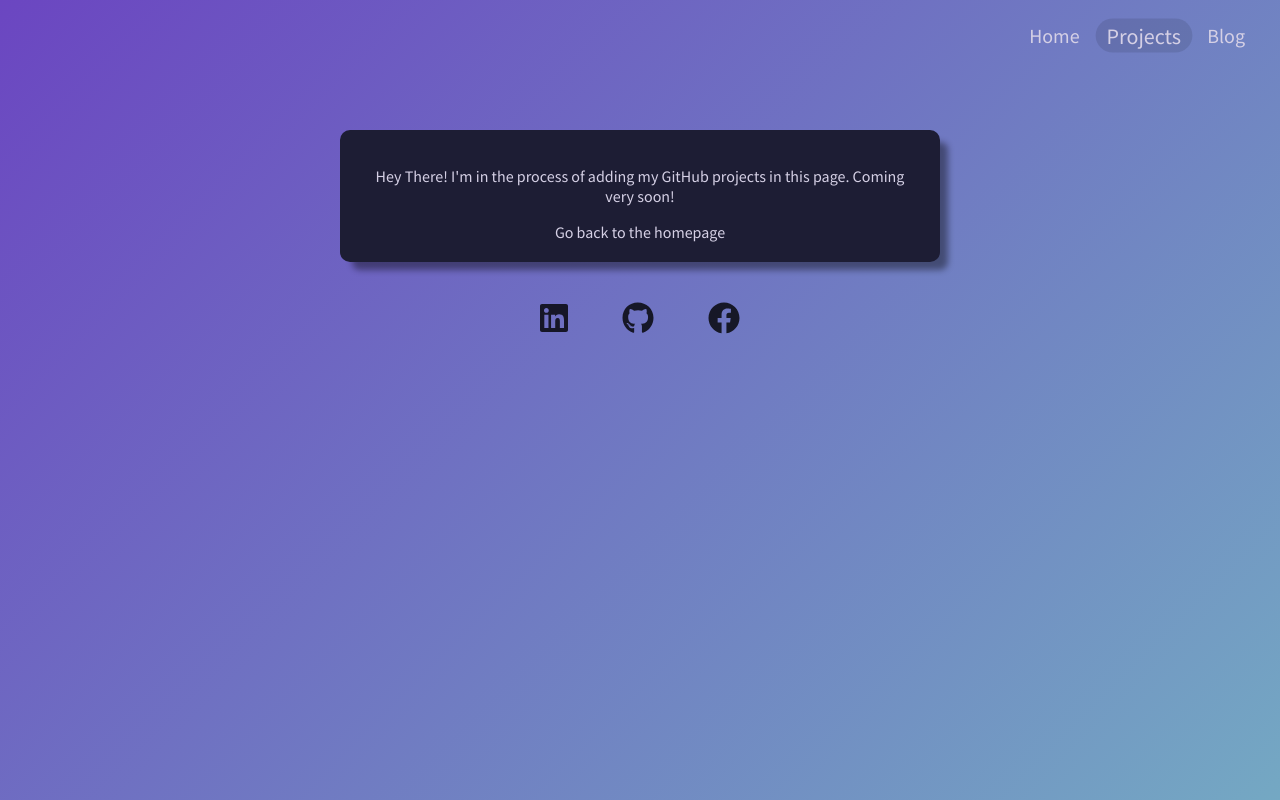
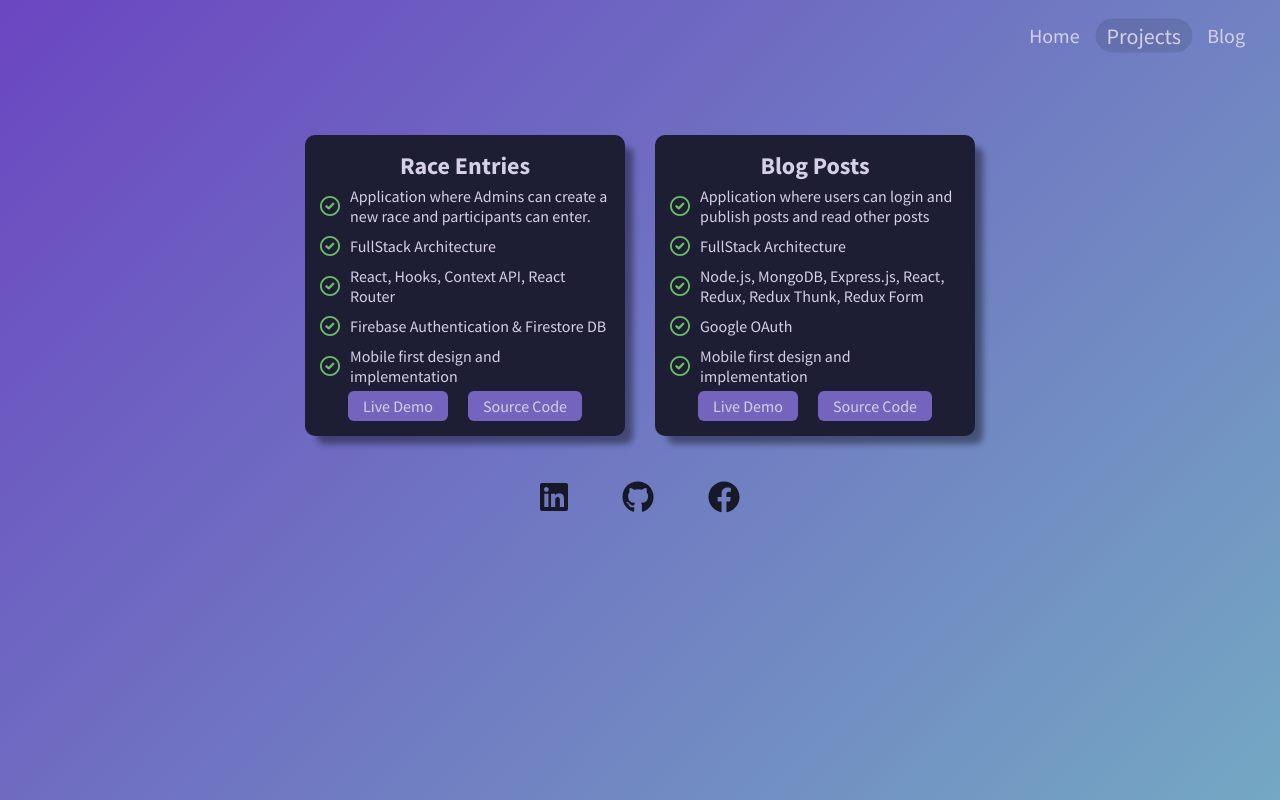
Before and after one commit to prshnth/personal-website, a Gatsby site: page /projects in a window 1280 px wide. Built offline with nearby package versions, Linux system fonts and the light colour scheme; Gatsby itself is replaced by a stand-in of ours.

Commit message:
adding projects

```diff
--- a/src/components/aboutMeCard.js
+++ b/src/components/aboutMeCard.js
@@ -8,7 +8,10 @@ const Container = styled.div`
   margin: 0 auto;
   box-shadow: 10px 10px 6px -2px rgba(0, 0, 0, 0.4);
   position: relative;
-  max-width: 750px;
+  width: 600px;
+  @media (max-width: 400px) {
+    width: 320px;
+  }
 `
 
 const ProfileImage = styled.div`
--- a/src/components/blogCard.js
+++ b/src/components/blogCard.js
@@ -12,7 +12,7 @@ const BlogCardContainer = styled(Link)`
   box-shadow: 10px 10px 6px -2px rgba(0, 0, 0, 0.4);
   text-decoration: none;
   @media (max-width: 400px) {
-    width: 300px;
+    width: 320px;
   }
 `
 
--- a/src/components/header.js
+++ b/src/components/header.js
@@ -1,5 +1,4 @@
 import { Link } from "gatsby"
-import PropTypes from "prop-types"
 import React from "react"
 import styled from "styled-components"
 
@@ -28,7 +27,7 @@ const NavLink = styled(Link)`
   }
 `
 
-const Header = ({ siteTitle }) => {
+const Header = () => {
   return (
     <NavContainer>
       <NavLink to="/" activeClassName="active">{`Home`}</NavLink>
@@ -38,12 +37,4 @@ const Header = ({ siteTitle }) => {
   )
 }
 
-Header.propTypes = {
-  siteTitle: PropTypes.string,
-}
-
-Header.defaultProps = {
-  siteTitle: ``,
-}
-
 export default Header
--- a/src/components/layout.css
+++ b/src/components/layout.css
@@ -1,6 +1,5 @@
 body {
   color: hsla(0, 0%, 0%, 0.8);
-  font-family: "Source Sans Pro", sans-serif;
   font-weight: normal;
   word-wrap: break-word;
   margin: 0;
@@ -12,4 +11,5 @@ body {
 }
 * {
   box-sizing: border-box;
+  font-family: "Source Sans Pro", sans-serif;
 }
--- /dev/null
+++ b/src/components/projectCard.js
@@ -0,0 +1,100 @@
+import React from "react"
+import styled, { keyframes } from "styled-components"
+import checkmark from "../images/green-checkmark-line.svg"
+
+const Container = styled.div`
+  background-color: #1d1d34;
+  color: #d5d0e5;
+  padding: 15px;
+  width: 320px;
+  margin: 15px;
+  display: flex;
+  flex-direction: column;
+  border-radius: 10px;
+  box-shadow: 10px 10px 6px -2px rgba(0, 0, 0, 0.4);
+  a {
+    text-decoration: none;
+    color: inherit;
+  }
+  .project-points {
+    align-items: center;
+    display: flex;
+    margin: 5px 0;
+  }
+  .project-title {
+    text-align: center;
+    margin: 0;
+  }
+`
+
+const pulsate = keyframes`
+    0% {
+        box-shadow: 0 0 0 0 rgba(233, 216, 253, 1);
+    }
+
+    70% {
+        box-shadow: 0 0 0 10px rgba(0, 0, 0, 0);
+    }
+
+    100% {
+        box-shadow: 0 0 0 0 rgba(0, 0, 0, 0);
+    }
+`
+
+const ButtonContainer = styled.div`
+  margin-top: auto;
+  display: flex;
+  justify-content: center;
+  .pulse-button {
+    animation: ${pulsate} 3s infinite;
+  }
+`
+
+const DemoButton = styled.a`
+  margin: 0 10px;
+  background: #7464be;
+  border: 0;
+  color: #d5d0e5;
+  padding: 5px 15px;
+  border-radius: 6px;
+  cursor: pointer;
+  font-size: 16px;
+  outline: none;
+`
+
+const CheckImage = styled.img`
+  width: 20px;
+  height: 20px;
+  margin-right: 10px;
+`
+
+const ProjectCard = ({ project }) => (
+  <Container>
+    <h2 className="project-title">{project.title}</h2>
+    {project.points.map((bulletText, index) => (
+      <div key={index} className="project-points">
+        <CheckImage src={checkmark} alt="checkmark" />
+        <span>{bulletText}</span>
+      </div>
+    ))}
+    <ButtonContainer>
+      <DemoButton
+        className="pulse-button"
+        rel="noopener noreferrer"
+        href={project.links.demo}
+        target="_blank"
+      >
+        Live Demo
+      </DemoButton>
+      <DemoButton
+        rel="noopener noreferrer"
+        target="_blank"
+        href={project.links.code}
+      >
+        Source Code
+      </DemoButton>
+    </ButtonContainer>
+  </Container>
+)
+
+export default ProjectCard
--- a/src/pages/projects.js
+++ b/src/pages/projects.js
@@ -1,39 +1,56 @@
 // Gatsby supports TypeScript natively!
 import React from "react"
-import { Link } from "gatsby"
 import styled from "styled-components"
 
 import Layout from "../components/layout"
 import SEO from "../components/seo"
+import ProjectCard from "../components/projectCard"
 
 const ProjectsContainer = styled.div`
-  background-color: #1d1d34;
-  color: #d5d0e5;
-  padding: 20px;
-  width: 600px;
-  margin: 10px auto;
-  border-radius: 10px;
-  text-align: center;
-  box-shadow: 10px 10px 6px -2px rgba(0, 0, 0, 0.4);
-  a {
-    text-decoration: none;
-    color: inherit;
-  }
-  @media (max-width: 400px) {
-    width: 300px;
-  }
+  display: flex;
+  justify-content: space-between;
+  flex-wrap: wrap;
 `
+
+const data = [
+  {
+    title: "Race Entries",
+    points: [
+      "Application where Admins can create a new race and participants can enter.",
+      "FullStack Architecture",
+      "React, Hooks, Context API, React Router",
+      "Firebase Authentication & Firestore DB",
+      "Mobile first design and implementation",
+    ],
+    links: {
+      demo: "https://race-entries.herokuapp.com",
+      code: "https://github.com/prshnth/race-entries",
+    },
+  },
+  {
+    title: "Blog Posts",
+    points: [
+      "Application where users can login and publish posts and read other posts",
+      "FullStack Architecture",
+      "Node.js, MongoDB, Express.js, React, Redux, Redux Thunk, Redux Form",
+      "Google OAuth",
+      "Mobile first design and implementation",
+    ],
+    links: {
+      demo: "https://blog-posts-mern-stack.herokuapp.com",
+      code: "https://github.com/prshnth/mern-blog-posts",
+    },
+  },
+]
 
 const Projects = () => {
   return (
     <Layout>
       <SEO title="Projects" />
       <ProjectsContainer>
-        <p>
-          Hey There! I'm in the process of adding my GitHub projects in this
-          page. Coming very soon!
-        </p>
-        <Link to="/">Go back to the homepage</Link>
+        {data.map(project => (
+          <ProjectCard project={project} />
+        ))}
       </ProjectsContainer>
     </Layout>
   )
```
Also changed, not shown: src/templates/blogTemplate.js (+5 -3 lines), src/images/green-checkmark-line.svg (added).
